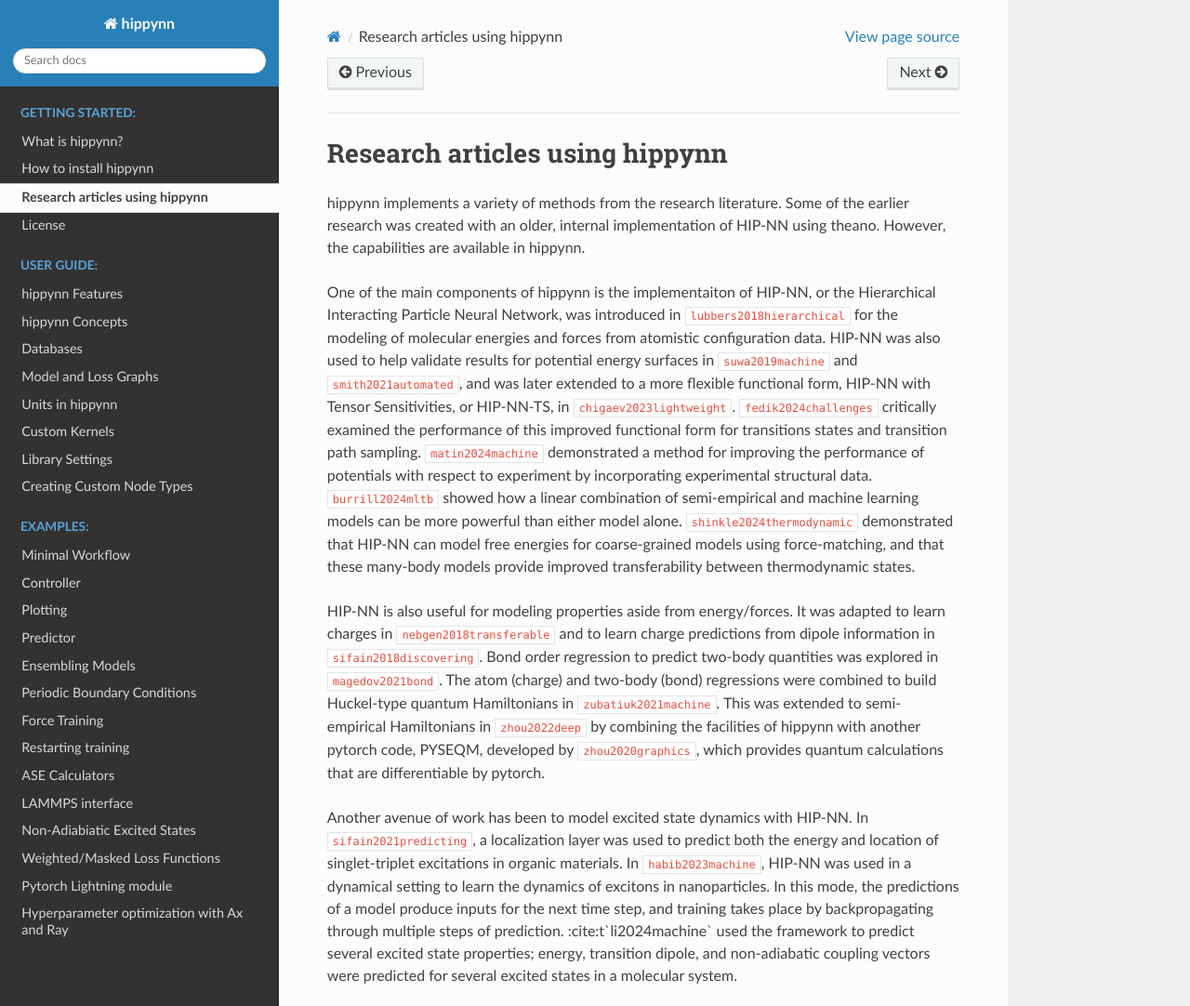
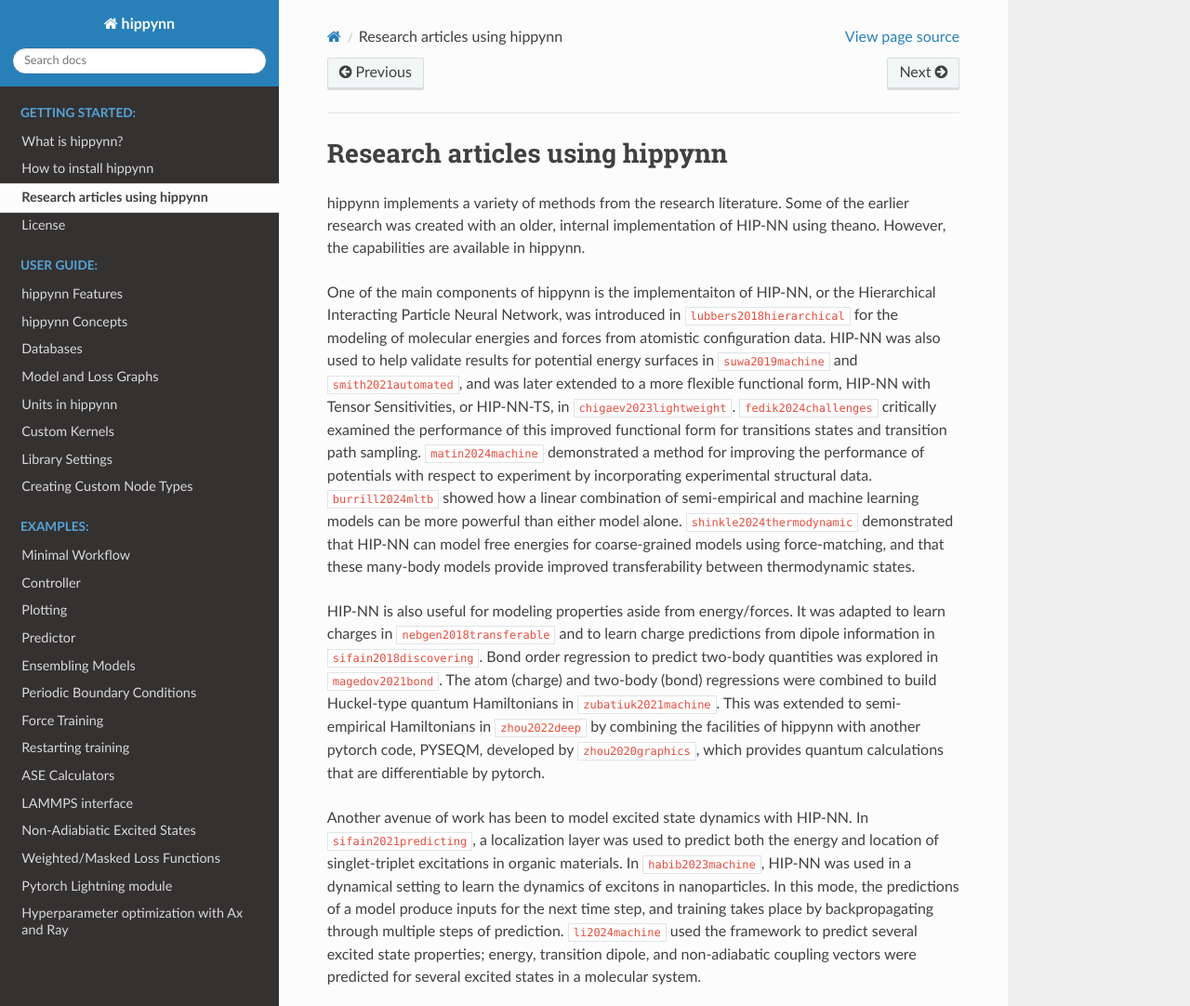
Before and after one commit to lanl/hippynn, a Sphinx documentation site: the page built from docs/source/bibliography.rst, in a window 1280 px wide and 1376 px high, cut to the strip 0-1082 px from the top of the window. Shown: the whole strip at 93% size. Built offline with Sphinx 7.4.7 and the Read the Docs theme 3.1.0, drawn with Linux system fonts in a browser that asks for light colours; pages that are not in the unit, such as notebooks, are missing from menus; cross-references to code outside the pages are shown as plain code.

Commit message:
fix doc page

```diff
--- a/docs/source/bibliography.rst
+++ b/docs/source/bibliography.rst
@@ -38,7 +38,7 @@ both the energy and location of singlet-triplet excitations in organic materials
 In :cite:t:`habib2023machine`, HIP-NN was used in a dynamical setting to learn
 the dynamics of excitons in nanoparticles. In this mode, the predictions of
 a model produce inputs for the next time step, and training takes place by
-backpropagating through multiple steps of prediction. :cite:t`li2024machine` used
+backpropagating through multiple steps of prediction. :cite:t:`li2024machine` used
 the framework to predict several excited state properties; energy,
 transition dipole, and non-adiabatic coupling vectors were predicted for several
 excited states in a molecular system.
```
